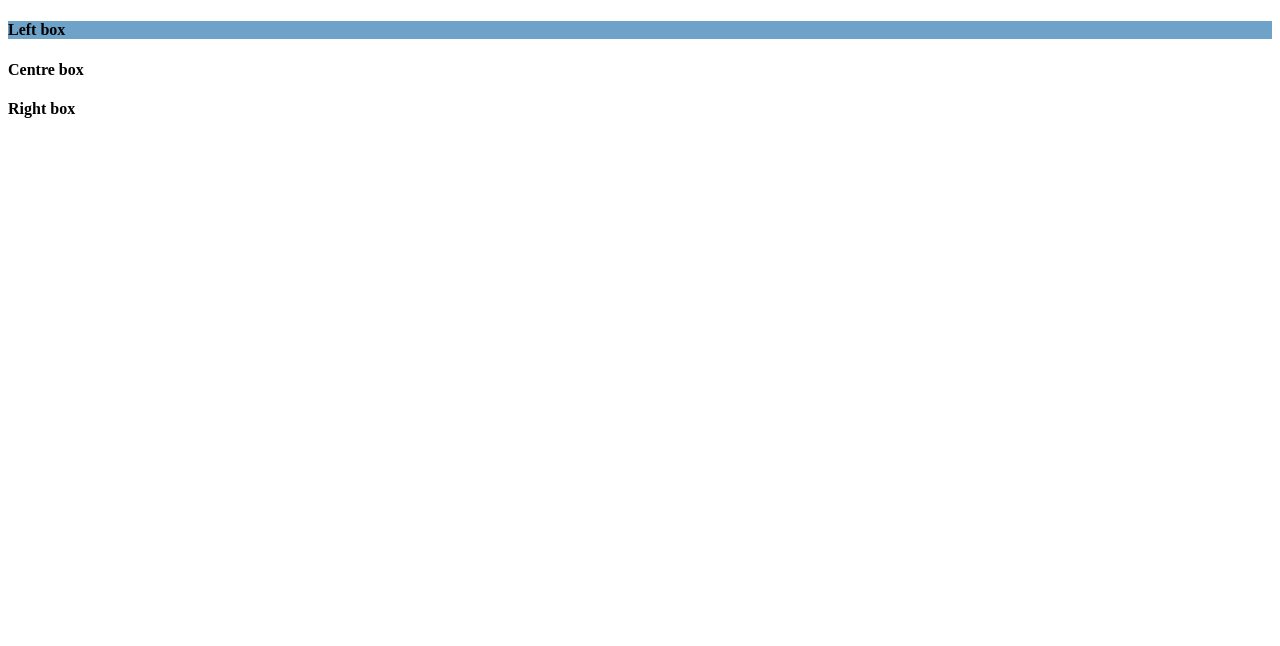
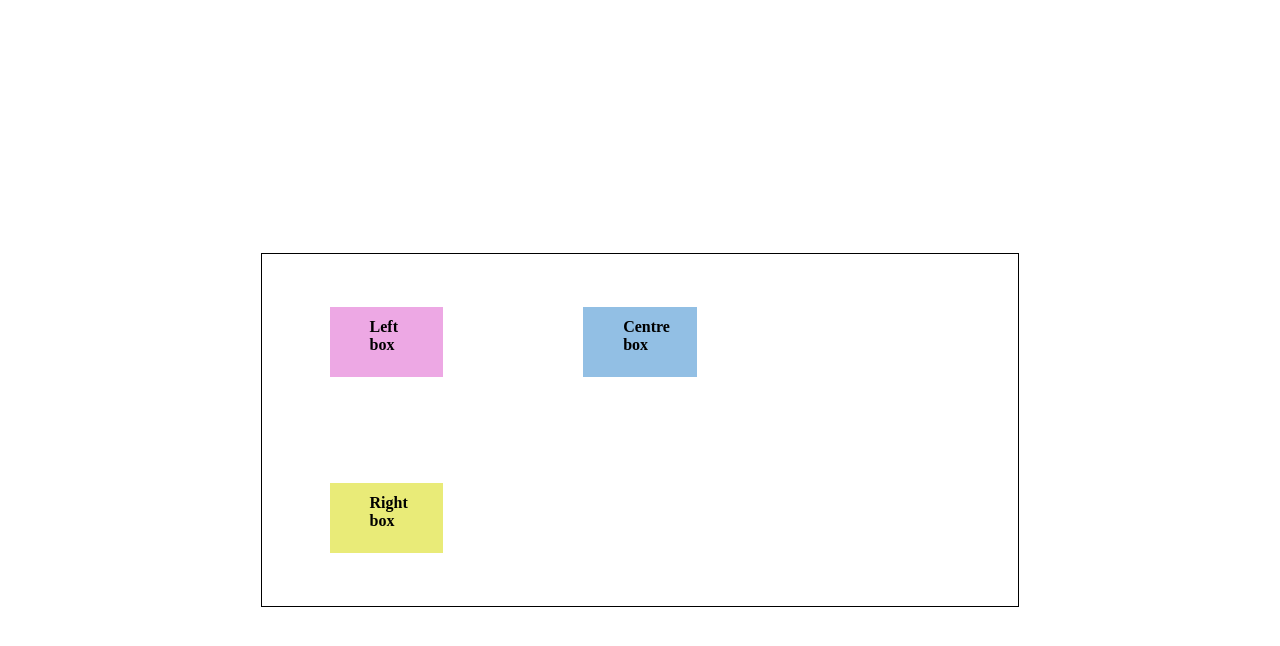
Before and after one commit to Katkauske/Divai, a plain HTML site: page index.htm in a window 1280 px wide. Drawn offline with Linux system fonts and the light colour scheme; files that its build step writes are made by us from their sources.

Commit message:
trys div viduje

```diff
--- a/index.htm
+++ b/index.htm
@@ -5,20 +5,19 @@
     <meta http-equiv="X-UA-Compatible" content="IE=edge">
     <meta name="viewport" content="width=device-width, initial-scale=1.0">
     <title>Trys div viduje</title>
-    <link rel="stylesheet" href="/html/style.css">
+    <link rel="stylesheet" href="style.css">
 </head>
 <body>
-    <div id="pagrindinis">
-        <div id="pirmas">
-            <h4>Left box</h4>
-        </div>
-        <div id="antras">
-            <h4>Centre box</h4>
-        </div>
-        <div id="trecias">
-           <h4>Right box</h4>
+    <div class="remelis">
+        <div id="rozinis" class="pirmas">
+                <h4 class="vidurys">Left box</h4>
+            </div>
+            <div id="melynas" class="pirmas">
+                <h4 class="vidurys">Centre box</h4>
+            </div>
+            <div id="geltonas" class="pirmas">
+            <h4 class="vidurys">Right box</h4>
         </div>
     </div>
-
 </body>
 </html>
--- a/style.css
+++ b/style.css
@@ -1,5 +1,28 @@
 
-#pirmas {
-  border: 1px solid rgb(red, green, blue);
-  background: rgb(111, 162, 200);
+.pirmas {
+  display: inline-block;
+  width: 15%;
+  height: 20%;
+}
+
+#rozinis  {
+  background: rgb(237, 168, 228);
+  margin:7% 9% 7% 9%;
+}
+#melynas {
+  background: rgb(146, 191, 228);
+  margin:7% 9% 7% 9%;
+}
+
+#geltonas {
+  background: rgb(233, 235, 120);
+  margin:7% 9% 7% 9%;
+}
+
+.vidurys {
+ margin: 10% 20% 20% 35%;
+}
+.remelis  {
+  border: 1px solid black;
+  margin: 20% 20% 20% 20%;
  }
```
